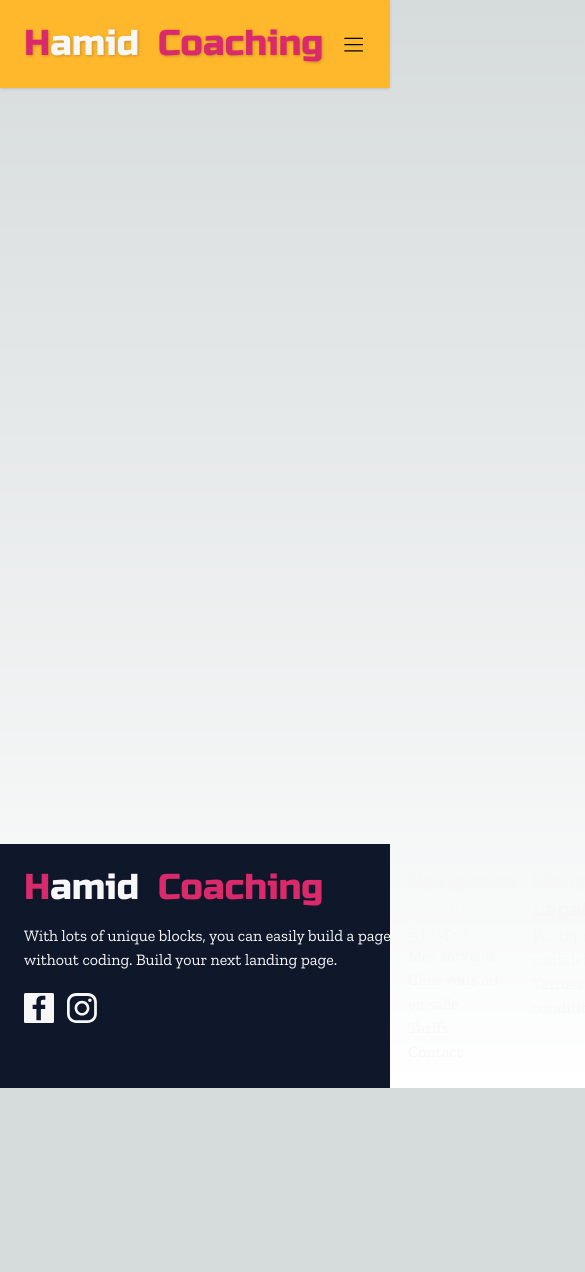
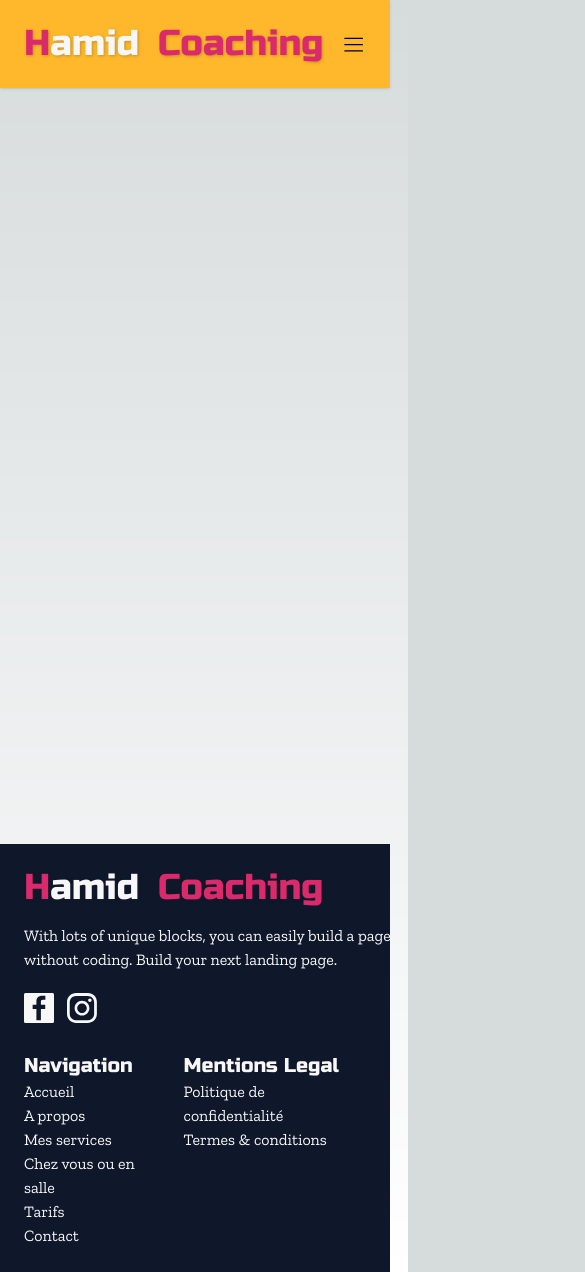
Before and after one commit to newdev-creator/hamid, a Next.js app: page / in a window 390 px wide. Shown: the top 1272 px of the page, 585 px wide, since content can reach past the window. Before the commit the page ends 1088 px from the top, so only its background shows below. Built offline with nearby package versions, Linux system fonts and the light colour scheme.

Commit message:
FEAT: footer

```diff
--- a/app/components/layout/Footer.tsx
+++ b/app/components/layout/Footer.tsx
@@ -10,8 +10,8 @@ import legalMentionData from "./legalMentionsData.json";
 
 export default function Footer() {
   return (
-    <footer className="bg-fontBlack text-white max-w-full mx-auto p-6 flex justify-between">
-      <div className="flex flex-col">
+    <footer className="bg-fontBlack text-white max-w-full mx-auto p-6 md:flex md:justify-between">
+      <div className="flex flex-col mb-6">
         <Link
           href="#"
           className="mb-4"
```
